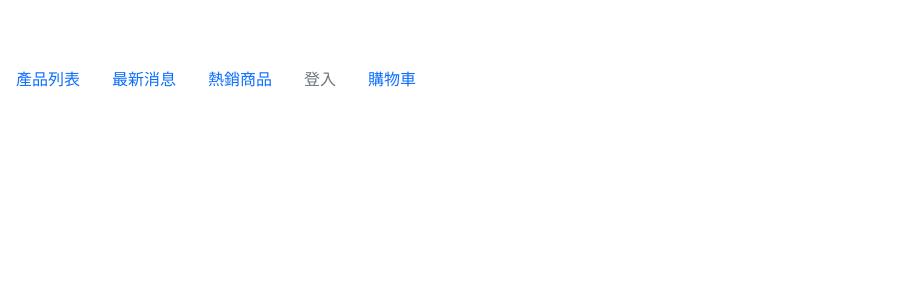
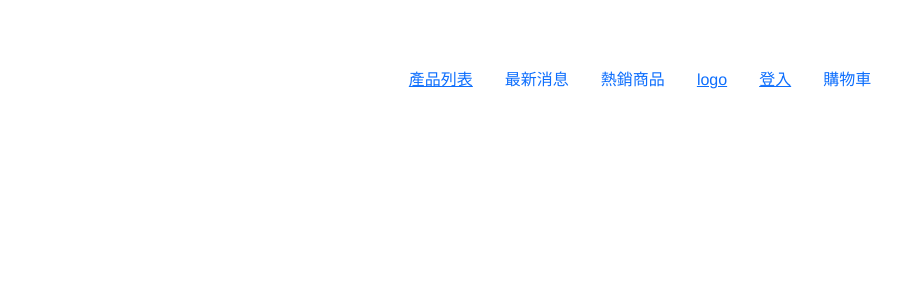
Before and after one commit to weiweilee826/Oats2022, a Vue app: page / in a window 1280 px wide. Shown: the top 300 px of the page, without its empty margins (0-915 px from the left). Built offline with nearby package versions, Linux system fonts and the light colour scheme.

Commit message:
更新Navbar

```diff
--- a/src/components/NavBar.vue
+++ b/src/components/NavBar.vue
@@ -1,12 +1,21 @@
 <template>
   <div>
-    <b-nav>
-      <b-nav-item active>產品列表</b-nav-item>
+    <b-nav pills align="center">
+      <b-nav-item>
+        <router-link to="/products">產品列表</router-link>
+      </b-nav-item>
       <b-nav-item>最新消息</b-nav-item>
       <b-nav-item>熱銷商品</b-nav-item>
-      <b-nav-item disabled>登入</b-nav-item>
+      <b-nav-item>
+        <router-link to="/">logo</router-link>
+      </b-nav-item>
+      <b-nav-item>
+        <router-link to="/login">登入</router-link>
+      </b-nav-item>
       <b-nav-item>購物車</b-nav-item>
+      <!-- <b-nav-item disabled>購物車</b-nav-item> -->
     </b-nav>
+
     <!-- <nav class="navbar navbar-dark bg-dark flex-md-nowrap p-0 shadow">
       <a class="navbar-brand col-sm-3 col-md-2 mr-0" href="#">Company</a>
       <input
@@ -26,7 +35,5 @@
 </template>
 
 <script>
-export default {
-  name: "SideBar",
-};
+export default {};
 </script>
```
